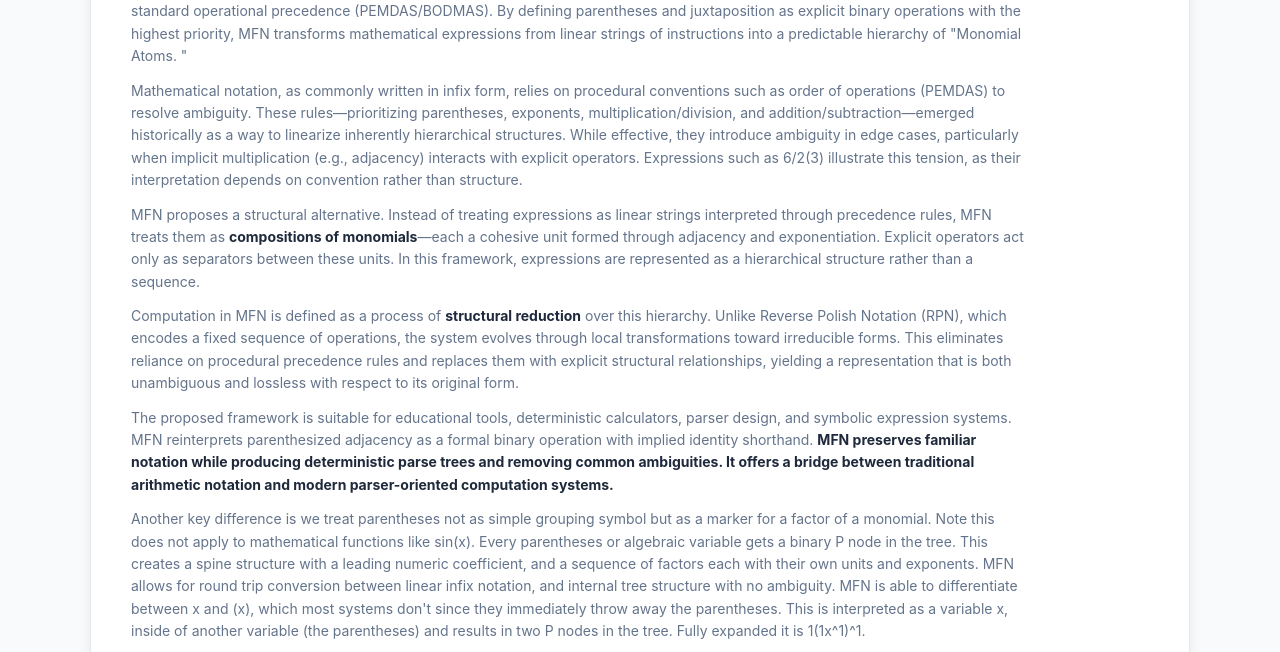
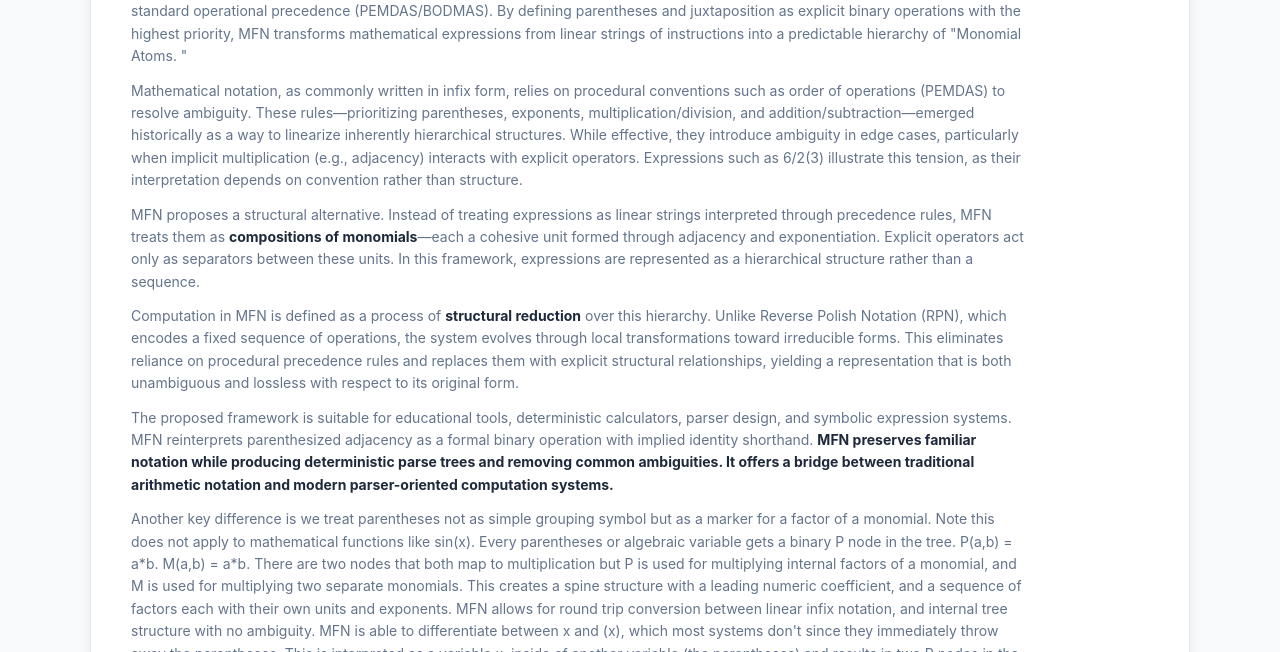
Before and after one commit to GooRooRPG/MonomialFirstNotation, a plain HTML site: page index.html in a window 1280 px wide. Shown: the part 140-792 px from the top of the page. Drawn offline with Linux system fonts and the light colour scheme.

Commit message:
Update index.html

```diff
--- a/index.html
+++ b/index.html
@@ -3,7 +3,7 @@
 <head>
     <meta charset="UTF-8">
     <meta name="viewport" content="width=device-width, initial-scale=1.0">
-    <title>MFN Parser - Version 3.2 (Structural Logic)</title>
+    <title>MFN Parser - Version 4.0 (Structural Logic)</title>
     <style>
         :root {
             --primary: #6366f1;
@@ -236,7 +236,7 @@
 	    <p>The proposed framework is suitable for educational tools, deterministic calculators, parser design, and symbolic expression systems.
 MFN reinterprets parenthesized adjacency as a formal binary operation with implied identity shorthand. <b>MFN preserves familiar notation while producing deterministic parse trees and removing common ambiguities.  It offers a bridge between traditional arithmetic notation and modern parser-oriented computation systems.</b></p>
 
-	<p>Another key difference is we treat parentheses not as simple grouping symbol but as a marker for a factor of a monomial.  Note this does not apply to mathematical functions like sin(x).  Every parentheses or algebraic variable gets a binary P node in the tree.  This creates a spine structure with a leading numeric coefficient, and a sequence of factors each with their own units and exponents. MFN allows for round trip conversion between linear infix notation, and internal tree structure with no ambiguity.  MFN is able to differentiate between x and (x), which most systems don't since they immediately throw away the parentheses.  This is interpreted as a variable x, inside of another variable (the parentheses) and results in two P nodes in the tree.  Fully expanded it is 1(1x^1)^1.</p>
+	<p>Another key difference is we treat parentheses not as simple grouping symbol but as a marker for a factor of a monomial.  Note this does not apply to mathematical functions like sin(x).  Every parentheses or algebraic variable gets a binary P node in the tree.  P(a,b) = a*b.   M(a,b) = a*b.  There are two nodes that both map to multiplication but P is used for multiplying internal factors of a monomial, and M is used for multiplying two separate monomials.  This creates a spine structure with a leading numeric coefficient, and a sequence of factors each with their own units and exponents. MFN allows for round trip conversion between linear infix notation, and internal tree structure with no ambiguity.  MFN is able to differentiate between x and (x), which most systems don't since they immediately throw away the parentheses.  This is interpreted as a variable x, inside of another variable (the parentheses) and results in two P nodes in the tree.  Fully expanded it is 1(1x^1)^1.</p>
 
 	<p>MFN proves that linearity does not have to mean ambiguity.  If we define a Monomial as an unbreakable recursive chain (an Atom), then the "Order of Operations" is simplified.  Complete the Atom before you interact with it.  We don't need fractions or complex formatting to be clear. We just need to stop treating math as a list of actions and start treating it as a description of objects. MFN keeps the convenience Cajori wanted, but restores the structural honesty that Lennes fought for. This reconciles the two sides of the 100-year war.
 </p>
```
